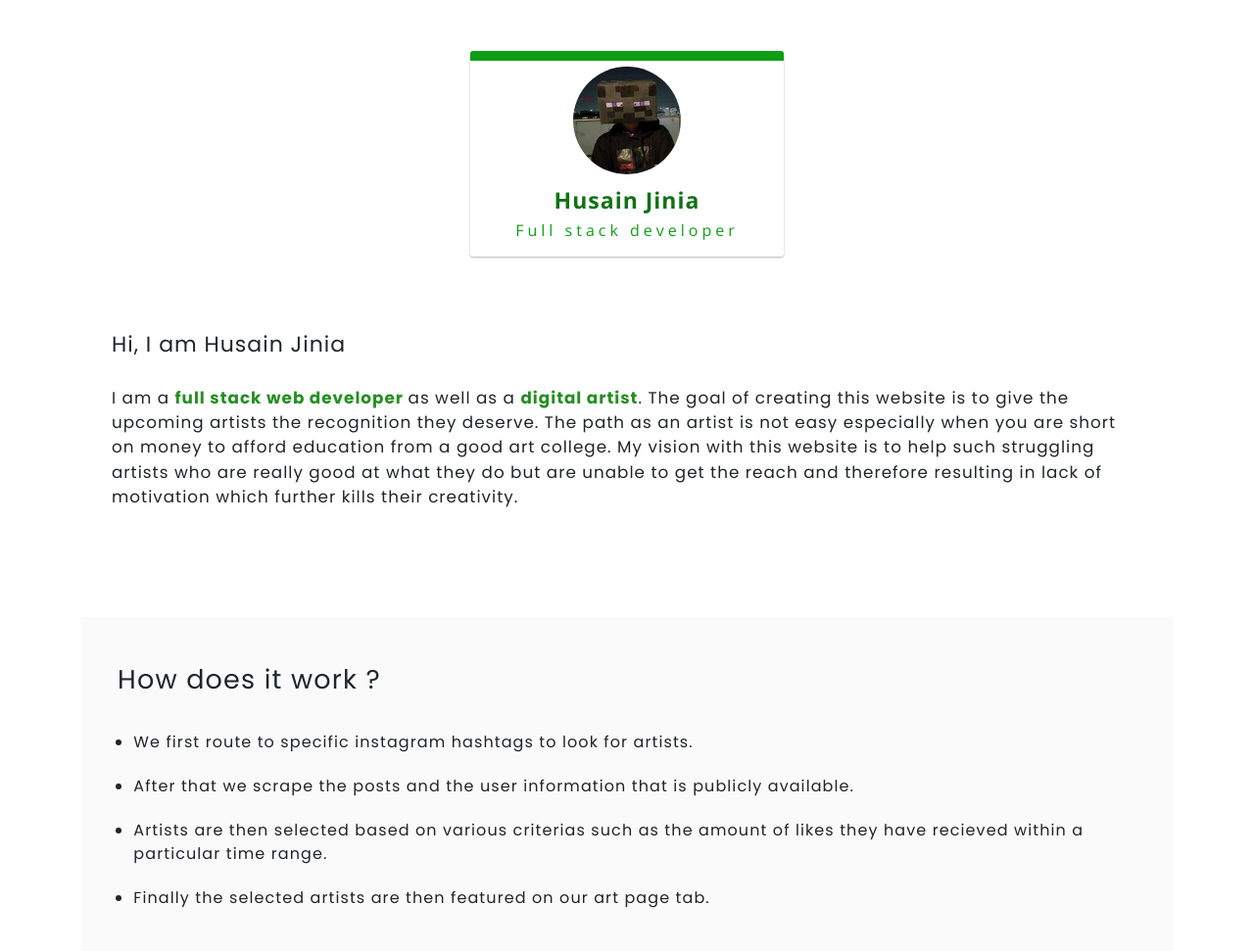
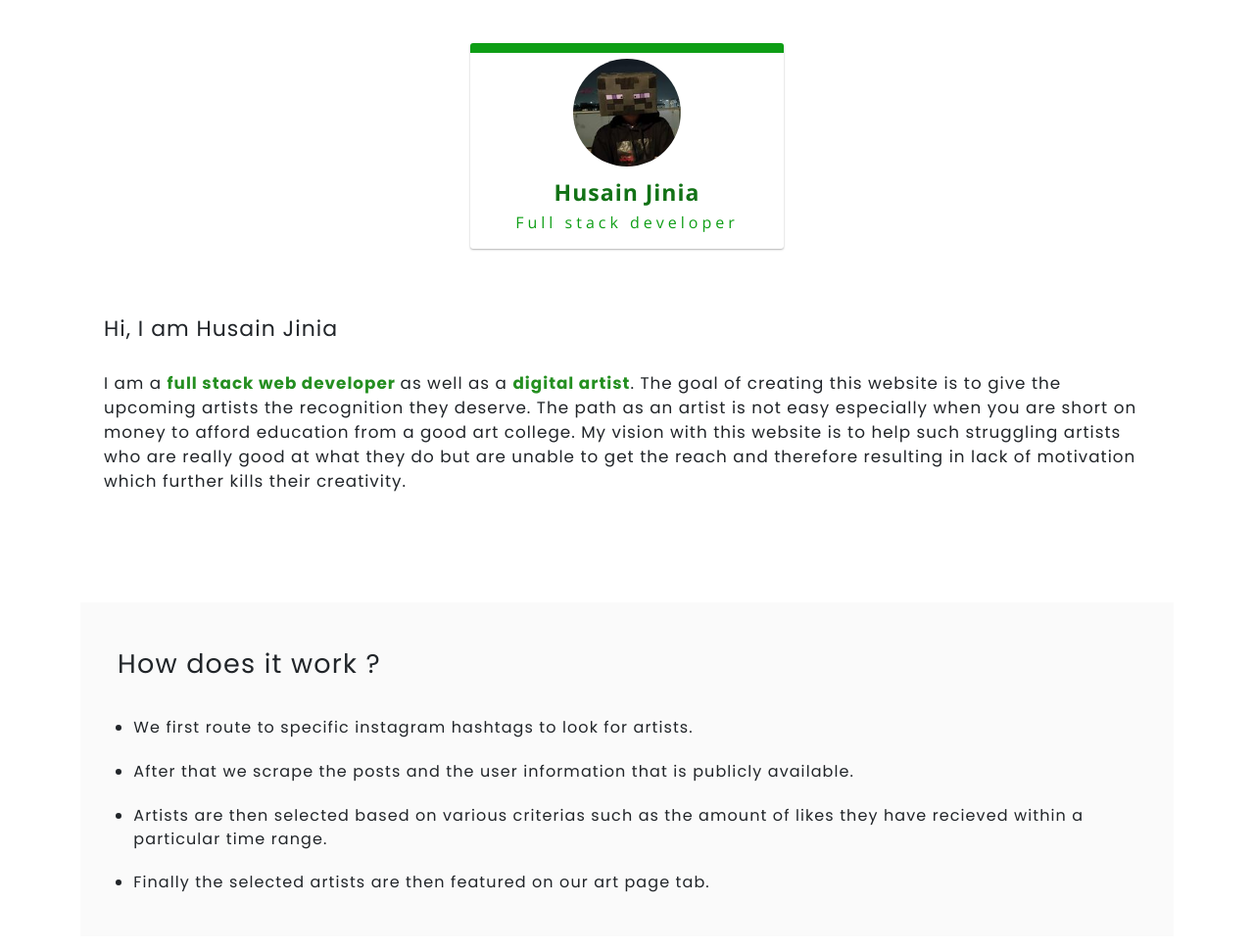
Before and after one commit to Husain-Jinia/Artist-Support-Platform, a Django app: page /about in a window 1280 px wide. Shown: the part 79-1050 px from the top of the page at 98% size. Run offline with Django 3.2, Linux system fonts and the light colour scheme; some libraries are stand-ins or nearby versions; grey boxes are pictures that could not be loaded.

Commit message:
minor changes iin about page

```diff
--- a/artist/templates/about.html
+++ b/artist/templates/about.html
@@ -5,8 +5,8 @@
         <!-- <div class="m-3" style="display: flex; flex-direction: column; justify-content: space-between; ">
             <p style="font-size: 35px; padding-left: 5px; font-weight: 300;">ABOUT ME  </p>
         </div> -->
-        <div class="my-3 mx-3 mainheader">
-            <div class="m-3">
+        <div class="my-3 mx-2 mainheader">
+            <div class="m-2">
                 <aside class="profile-card">
 
                     <header >
--- a/artist/templates/base.html
+++ b/artist/templates/base.html
@@ -47,7 +47,7 @@
         font-family: "Poppins", sans-serif;
         }
 
-        a,
+        a,w
         a:hover,
         a:focus,
         a:active {
@@ -56,9 +56,11 @@
         }
 
         body {
-        width:100%;
+        width:100vw;
         overflow-x: hidden;
         min-height: 100vh;
+        margin: 0%;
+        padding: 0;
         }
 
         .nav-link,
```
